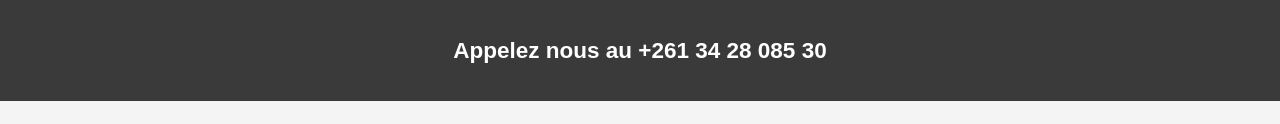
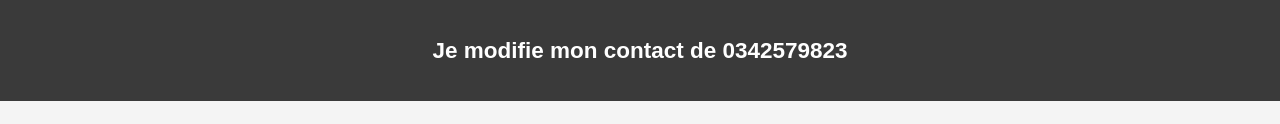
Before and after one commit to heryantenaina/mon_site_test, a plain HTML site: page index.html in a window 1280 px wide. Shown: the part 503-627 px from the top of the page. Drawn offline with Linux system fonts and the light colour scheme.

Commit message:
modification du contact

```diff
--- a/index.html
+++ b/index.html
@@ -33,7 +33,7 @@
 
 	<section id="contact">
 		<div class="container">
-			<h1>Appelez nous au +261 34 28 085 30</h1>
+			<h1>Je modifie mon contact de 0342579823</h1>
 		</div>
 	</section>
 
```
